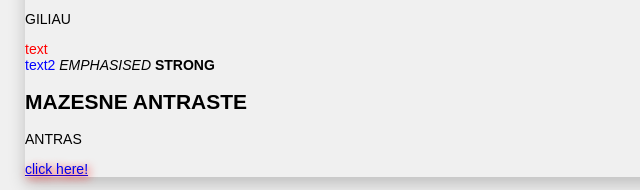
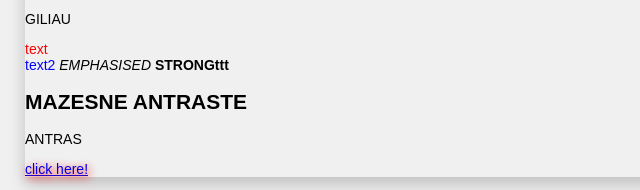
Before and after one commit to Ulumanshu/html_training_2021, a plain HTML site: page train.html in a window 1280 px wide. Shown: the part 298-488 px from the top of the page, 0-640 px from the left. Drawn offline with Linux system fonts and the light colour scheme.

Commit message:
add pakeitimai

```diff
--- a/train.html
+++ b/train.html
@@ -43,7 +43,7 @@
                 <br />
                 <span id="xxx">text2</span>
                 <em>EMPHASISED</em>
-                <strong>STRONG</strong>
+                <strong>STRONGttt</strong>
             <h2>MAZESNE ANTRASTE</h2>
             <p>ANTRAS</p>
             <a title="wiki_link1" id="x" class="y" title="wikipedia" href="https://en.wikipedia.org/wiki/Main_Page">
```
